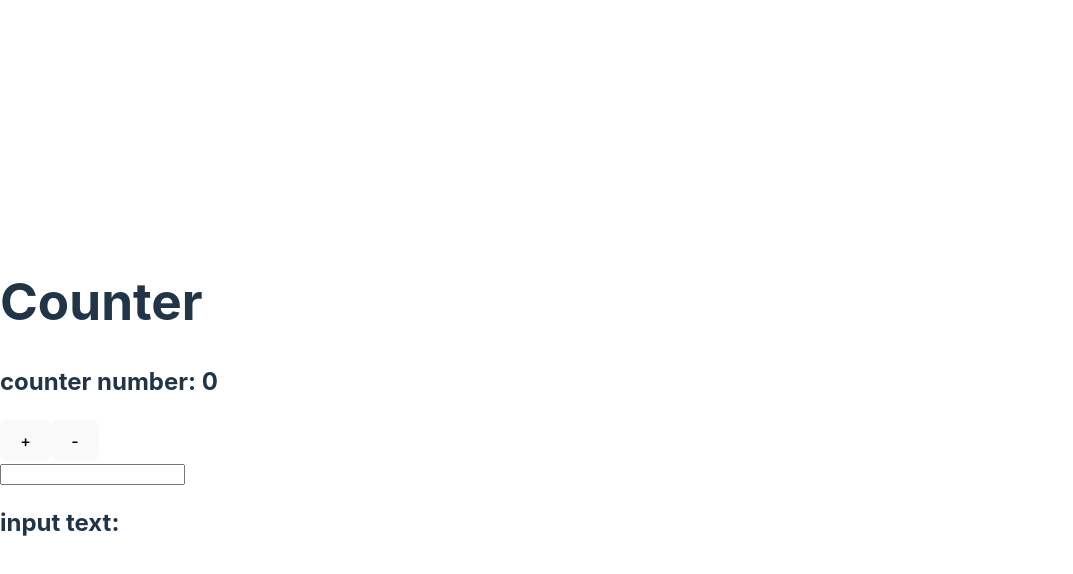
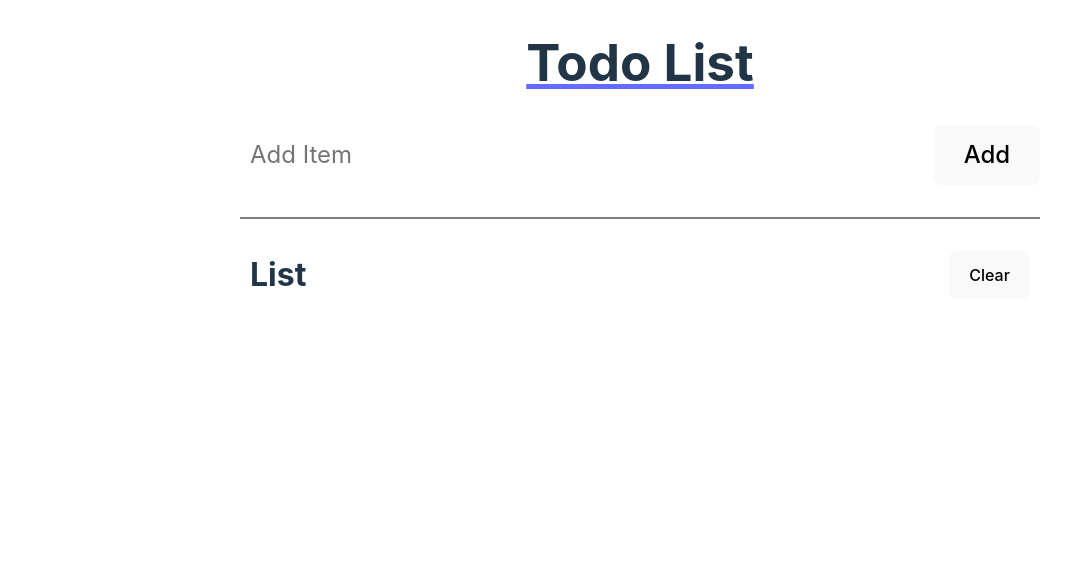
Before and after one commit to Sonny3fingers/todo-ts-react, a React (Vite) app: page / in a window 1280 px wide. Shown: the top 574 px of the page, without its empty margins (0-1073 px from the left). Built offline with nearby package versions, Linux system fonts and the light colour scheme.

Commit message:
initial commit

```diff
--- a/index.html
+++ b/index.html
@@ -4,7 +4,7 @@
     <meta charset="UTF-8" />
     <link rel="icon" type="image/svg+xml" href="/vite.svg" />
     <meta name="viewport" content="width=device-width, initial-scale=1.0" />
-    <title>Vite + React + TS</title>
+    <title>Todo List</title>
   </head>
   <body>
     <div id="root"></div>
--- a/src/App.tsx
+++ b/src/App.tsx
@@ -1,11 +1,28 @@
-import { useReducer } from "react";
-import Counter from "./components/Counter";
+import { useState } from "react";
+import Header from "./components/Header";
+import Form from "./components/Form";
+import List from "./components/List";
+
+export interface DataItem {
+  text: string;
+  checked: boolean;
+}
 
 function App() {
+  const [data, setData] = useState<DataItem[]>([]);
+
+  const addItemHandler = (newItem: DataItem) => {
+    setData([...data, newItem]);
+  };
+
+  console.log(data);
+
   return (
-    <div>
-      <Counter />
-    </div>
+    <main>
+      <Header />
+      <Form onAddItem={addItemHandler} />
+      <List data={data} />
+    </main>
   );
 }
 
--- a/src/components/Counter.tsx
+++ /dev/null
@@ -1,57 +0,0 @@
-import { ChangeEvent, useReducer } from "react";
-
-const initState = { count: 0, text: "" };
-
-const enum REDUCER_ACTION_TYPE {
-  INCREMENT,
-  DECREMENT,
-  INPUT_TEXT,
-}
-
-type ReducerAction = {
-  type: REDUCER_ACTION_TYPE;
-  payload?: string;
-};
-
-const reducer = (
-  state: typeof initState,
-  action: ReducerAction
-): typeof initState => {
-  switch (action.type) {
-    case REDUCER_ACTION_TYPE.INCREMENT:
-      return { ...state, count: state.count + 1 };
-    case REDUCER_ACTION_TYPE.DECREMENT:
-      return { ...state, count: state.count - 1 };
-    case REDUCER_ACTION_TYPE.INPUT_TEXT:
-      return { ...state, text: action.payload ?? "" };
-    default:
-      throw new Error();
-  }
-};
-
-const Counter = () => {
-  const [state, dispatch] = useReducer(reducer, initState);
-  const increment = () => {
-    dispatch({ type: REDUCER_ACTION_TYPE.INCREMENT });
-  };
-  const decrement = () => {
-    dispatch({ type: REDUCER_ACTION_TYPE.DECREMENT });
-  };
-  const changeHandler = (e: ChangeEvent<HTMLInputElement>) => {
-    dispatch({ type: REDUCER_ACTION_TYPE.INPUT_TEXT, payload: e.target.value });
-  };
-  return (
-    <div>
-      <h1>Counter</h1>
-      <h2>counter number: {state.count}</h2>
-      <div>
-        <button onClick={increment}> + </button>
-        <button onClick={decrement}> - </button>
-      </div>
-      <input type="text" onChange={changeHandler} />
-      <h2>input text: {state.text}</h2>
-    </div>
-  );
-};
-
-export default Counter;
--- /dev/null
+++ b/src/components/Form.tsx
@@ -0,0 +1,36 @@
+import React, { ChangeEvent, useState, FormEvent } from "react";
+
+type FormProps = {
+  onAddItem: (newItem: DataItem) => void;
+};
+
+interface DataItem {
+  text: string;
+  checked: boolean;
+}
+
+const Form = ({ onAddItem }: FormProps) => {
+  const [newItem, setNewItem] = useState<DataItem>({
+    text: "",
+    checked: false,
+  });
+
+  const inputChangeHandler = (e: ChangeEvent<HTMLInputElement>) => {
+    setNewItem({ ...newItem, text: e.target.value });
+  };
+
+  const submitHandler = (event: FormEvent<HTMLFormElement>) => {
+    event.preventDefault();
+    onAddItem(newItem);
+    console.log(newItem);
+  };
+
+  return (
+    <form className="form" onSubmit={submitHandler}>
+      <input type="text" placeholder="Add Item" onChange={inputChangeHandler} />
+      <button>Add</button>
+    </form>
+  );
+};
+
+export default Form;
--- /dev/null
+++ b/src/components/Header.tsx
@@ -0,0 +1,7 @@
+import React from "react";
+
+const Header = () => {
+  return <h1>Todo List</h1>;
+};
+
+export default Header;
--- /dev/null
+++ b/src/components/List.tsx
@@ -0,0 +1,25 @@
+import React from "react";
+import ListItem from "./ListItem";
+import { DataItem } from "../App";
+
+type ListProps = {
+  data: DataItem[];
+};
+
+const List = ({ data }: ListProps) => {
+  return (
+    <div className="list">
+      <div className="listHeader">
+        <h2>List</h2>
+        <button>Clear</button>
+      </div>
+      <ul>
+        {data.map((item: DataItem, index: number) => (
+          <ListItem key={index} item={item} />
+        ))}
+      </ul>
+    </div>
+  );
+};
+
+export default List;
--- /dev/null
+++ b/src/components/ListItem.tsx
@@ -0,0 +1,25 @@
+import React from "react";
+import { DataItem } from "../App";
+
+interface ListItemProps {
+  data: DataItem;
+}
+
+const ListItem = ({ item }: ListItemProps) => {
+  const changeCheckboxInputHandler = () => {
+    console.log("hello");
+  };
+  return (
+    <li>
+      <input
+        type="checkbox"
+        checked={item.checked}
+        onChange={changeCheckboxInputHandler}
+      />
+      <span>{item.text}</span>
+      <button>X</button>
+    </li>
+  );
+};
+
+export default ListItem;
--- a/src/index.css
+++ b/src/index.css
@@ -26,14 +26,30 @@ a:hover {
 body {
   margin: 0;
   display: flex;
-  place-items: center;
+  justify-content: center;
   min-width: 320px;
   min-height: 100vh;
+}
+
+body #root {
+  width: 100%;
+  display: flex;
+  justify-content: center;
+  padding: 0 10px;
+}
+
+main {
+  display: flex;
+  flex-direction: column;
+  max-width: 800px;
+  width: 100%;
 }
 
 h1 {
   font-size: 3.2em;
   line-height: 1.1;
+  text-decoration: underline #646cff;
+  text-align: center;
 }
 
 button {
@@ -54,6 +70,65 @@ button:focus,
 button:focus-visible {
   outline: 4px auto -webkit-focus-ring-color;
 }
+.form {
+  display: flex;
+  gap: 0.5rem;
+  font-size: 1.5rem;
+  margin-bottom: 2rem;
+  padding-bottom: 2rem;
+  border-bottom: 2px solid gray;
+}
+input {
+  width: calc(100% - (0.25rem + 48px));
+  font-family: inherit;
+  font-size: inherit;
+  border-radius: 10px;
+  border: none;
+  outline: none;
+  padding: 10px;
+}
+.list {
+  padding: 0 10px;
+}
+.listHeader {
+  display: flex;
+  justify-content: space-between;
+}
+.listHeader h2 {
+  margin: 0;
+  font-size: 2rem;
+}
+.list ul {
+  list-style: none;
+  padding: 0;
+  font-size: 1.5rem;
+}
+.list ul li {
+  display: flex;
+  justify-content: flex-start;
+  align-items: center;
+  gap: 0.25rem;
+  margin-bottom: 1rem;
+}
+.list ul li input {
+  width: 2rem;
+  height: 2rem;
+}
+
+.list ul li span {
+  flex: 1;
+}
+.list ul li input[type="checkbox"]:checked + span {
+  text-decoration: line-through;
+}
+.list ul li button {
+  width: 2rem;
+  height: 2rem;
+  font-size: 1.25rem;
+  display: flex;
+  justify-content: center;
+  align-items: center;
+}
 
 @media (prefers-color-scheme: light) {
   :root {
```
